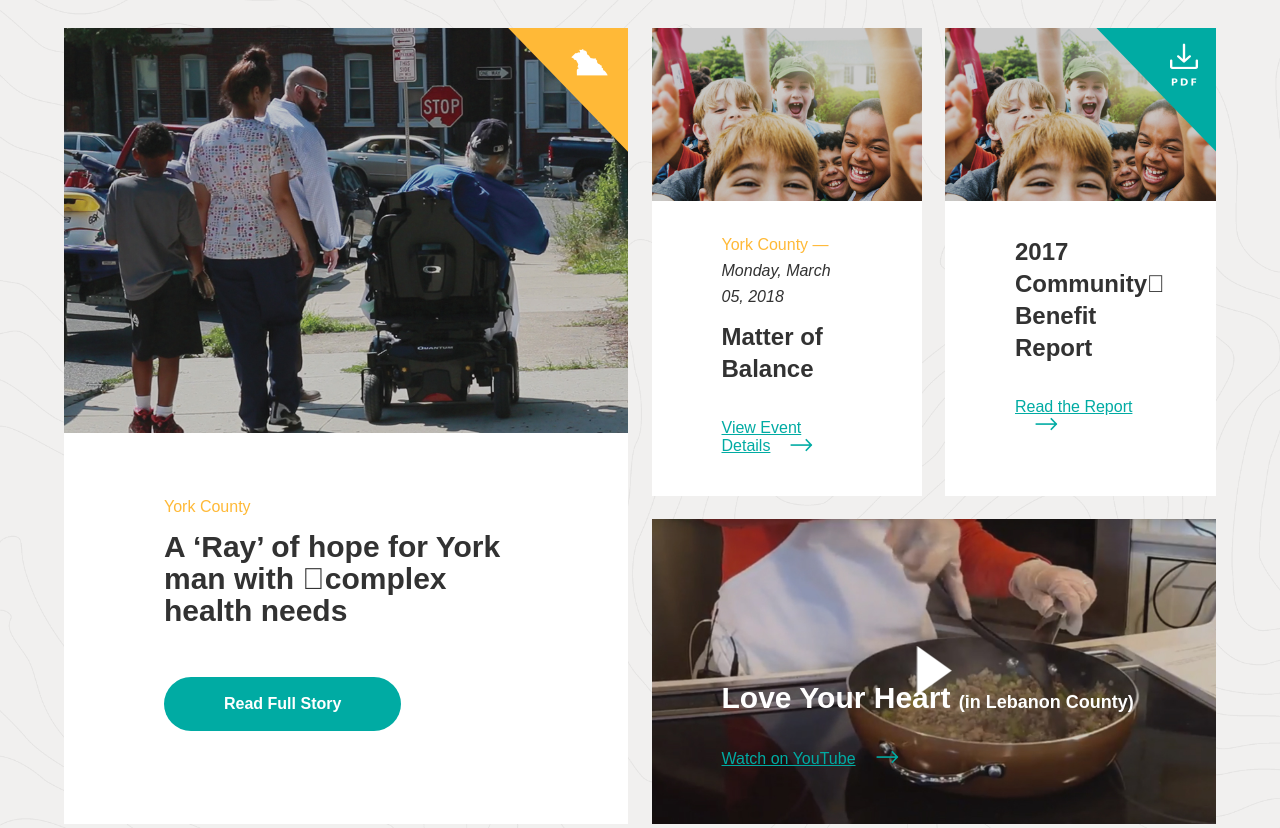
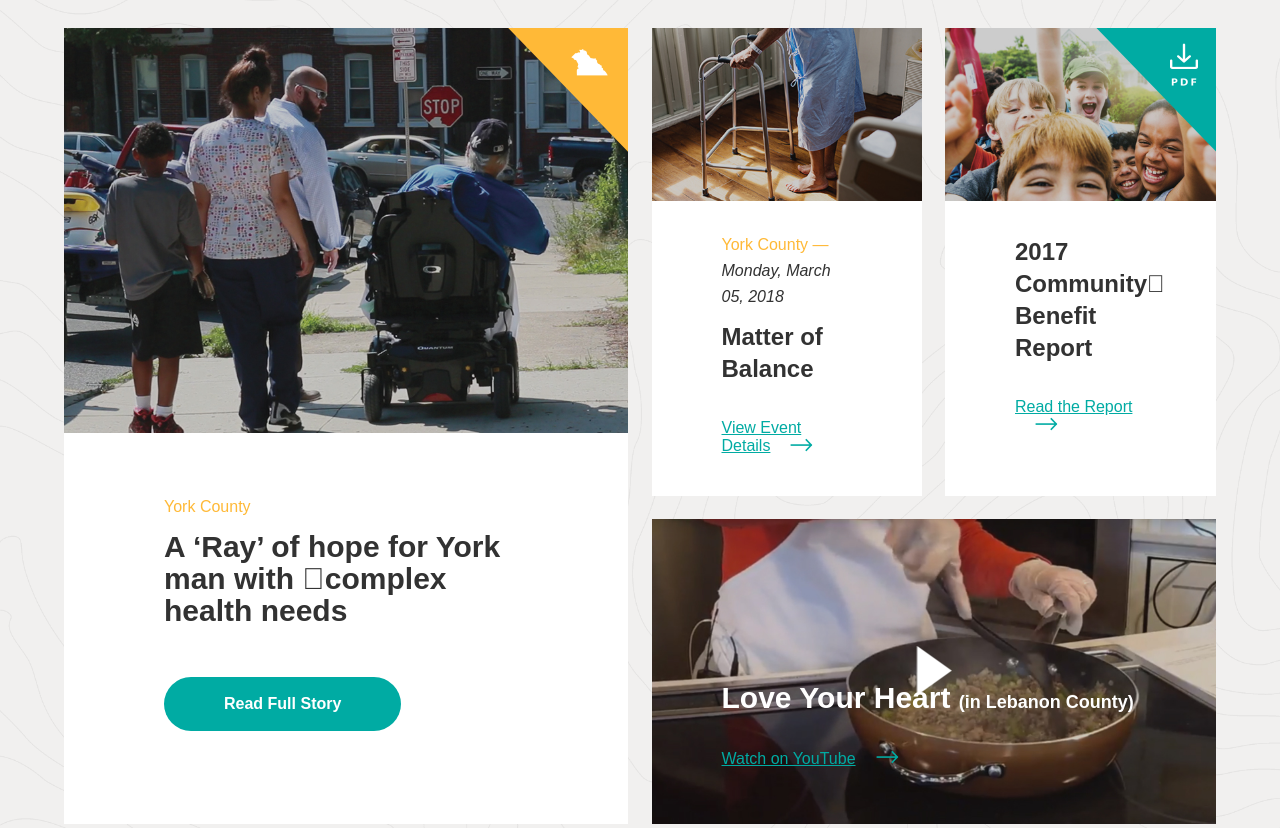
Before and after one commit to tayler-ramsay/data, a plain HTML site: page index.html in a window 1280 px wide. Shown: the part 922-1750 px from the top of the page. Drawn offline with nearby package versions, Linux system fonts and the light colour scheme; a web font is replaced by a local one.

Commit message:
Filename change

```diff
--- a/index.html
+++ b/index.html
@@ -154,7 +154,7 @@
                     <div class="story half">
                         <a href="">
                             <div class="story-img">
-                                <img src="img/story3.jpg" alt="" />
+                                <img src="img/story2.jpg" alt="" />
                             </div>
                         </a>
                         <div class="story-content">
```
